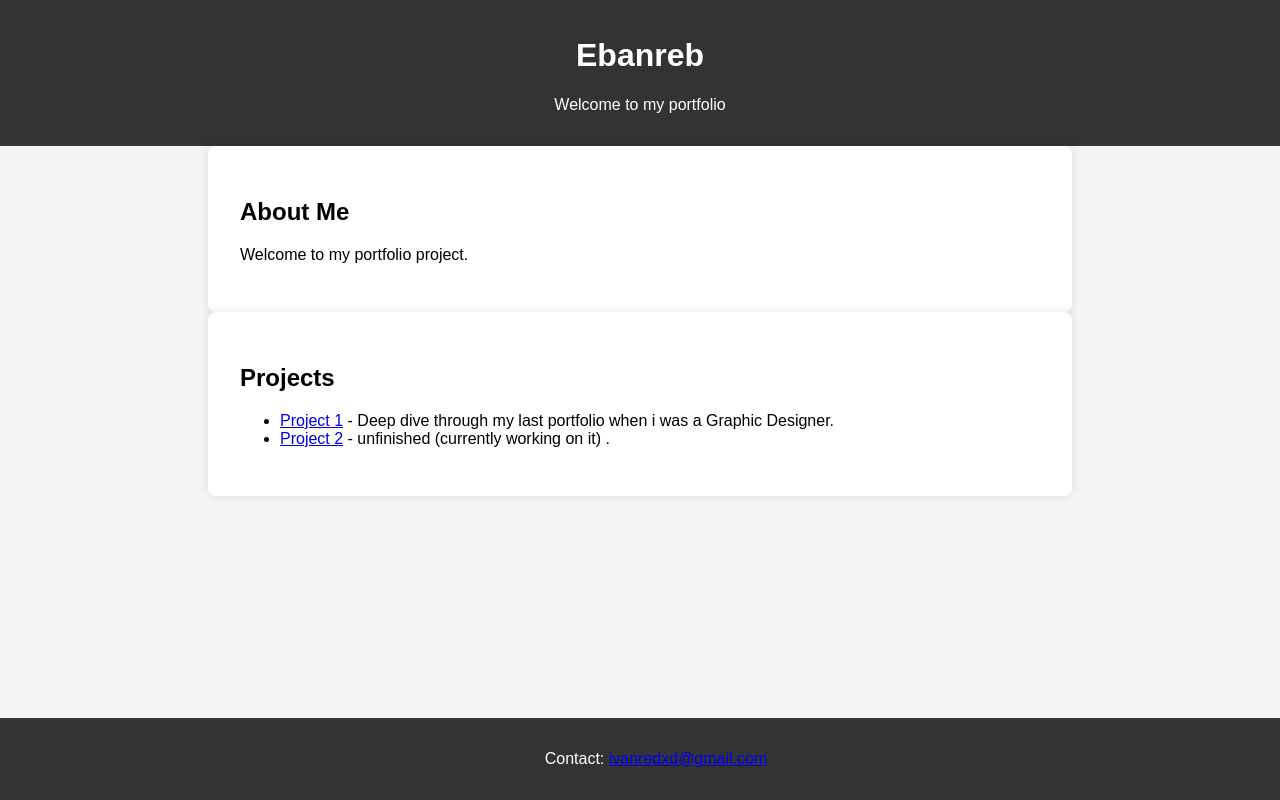
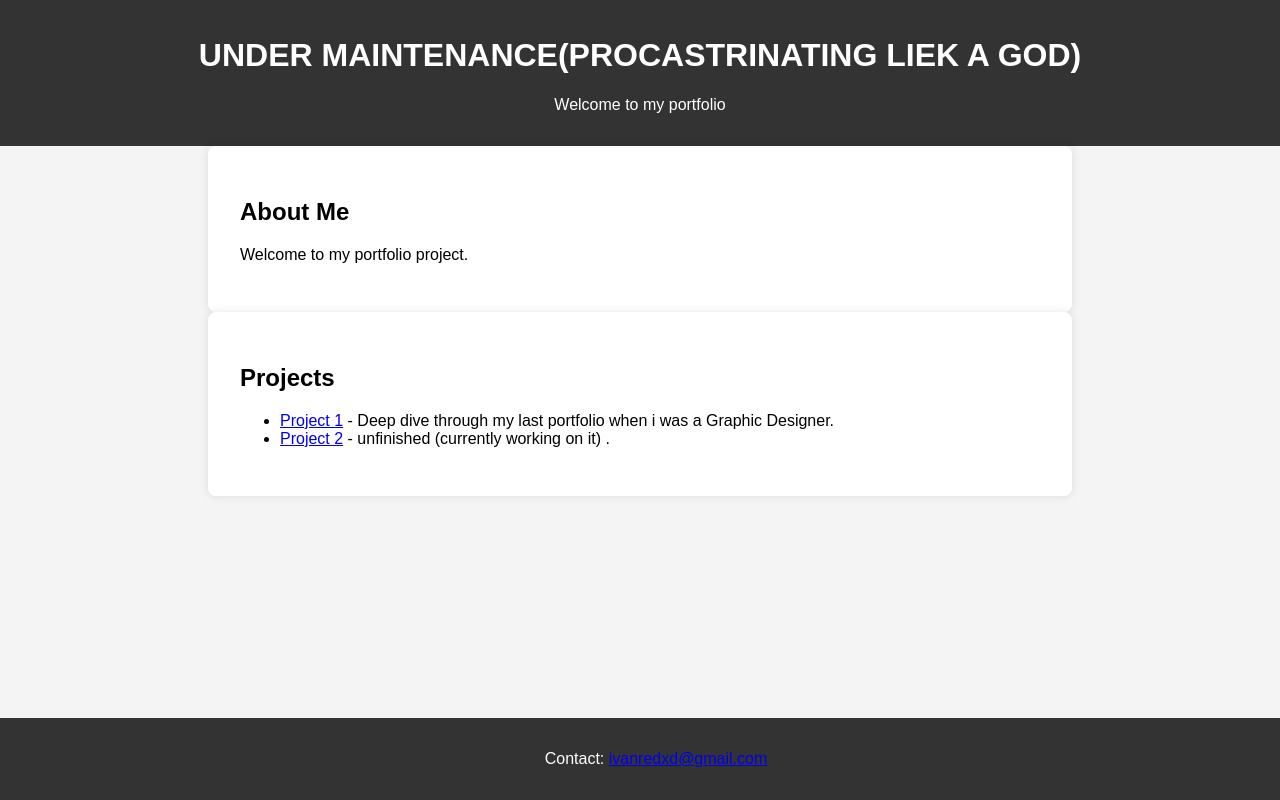
Before and after one commit to CurseOfEban/CurseOfEban.github.io, a plain HTML site: page index.html in a window 1280 px wide. Drawn offline with Linux system fonts and the light colour scheme.

Commit message:
Update index.html

```diff
--- a/index.html
+++ b/index.html
@@ -8,7 +8,7 @@
 </head>
 <body>
     <header>
-        <h1>Ebanreb</h1>
+        <h1>UNDER MAINTENANCE(PROCASTRINATING LIEK A GOD) </h1>
         <p>Welcome to my portfolio</p>
     </header>
     <section>
```
